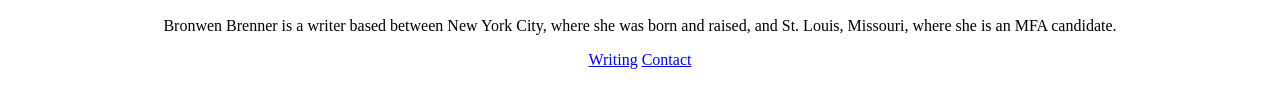
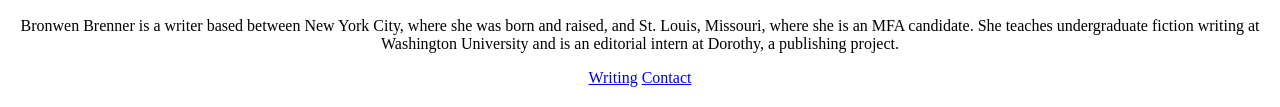
Before and after one commit to bronwenbronwen/bronwenbronwen.github.io, a plain HTML site: page index.html in a window 1280 px wide. Shown: the part 311-418 px from the top of the page. Drawn offline with Linux system fonts and the light colour scheme.

Commit message:
Update index.html

```diff
--- a/index.html
+++ b/index.html
@@ -12,7 +12,8 @@
 <body>
 
     <img src="IMG_6156.jpeg" alt="This is what I look like" width="400">
-    <p>Bronwen Brenner is a writer based between New York City, where she was born and raised, and St. Louis, Missouri, where she is an MFA candidate.</p>
+    <p>Bronwen Brenner is a writer based between New York City, where she was born and raised, and St. Louis, Missouri, where she is an MFA candidate.
+       She teaches undergraduate fiction writing at Washington University and is an editorial intern at Dorothy, a publishing project.</p>
 
     <a href="writing.html">Writing</a>
     <a href="contact.html">Contact</a>
```
